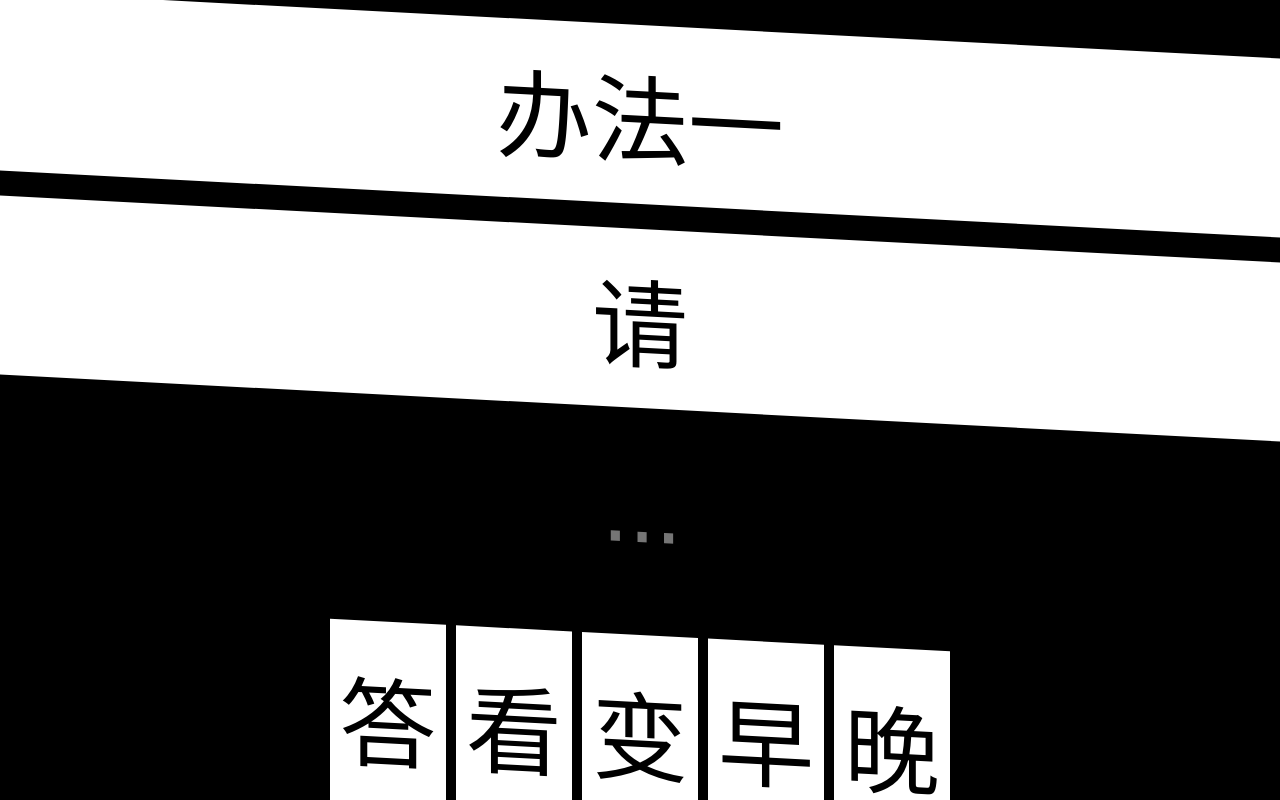
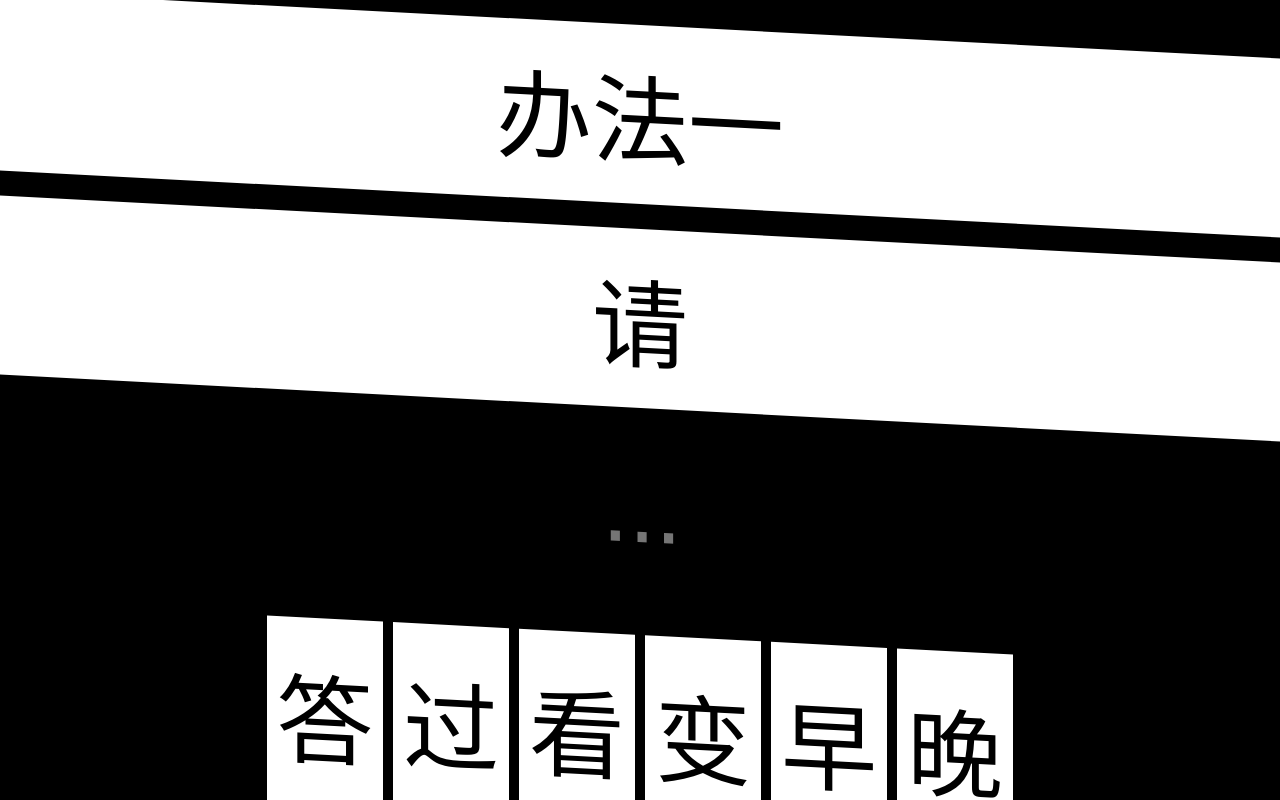
Before and after one commit to maxburkhardt/flazh, a React (Create React App) app: page / in a window 1280 px wide. Built offline with nearby package versions, Linux system fonts and the light colour scheme.

Commit message:
Skip button, better flip view

```diff
--- a/src/containers/GameContainer.tsx
+++ b/src/containers/GameContainer.tsx
@@ -40,21 +40,18 @@ function GameContainer({ updateTheme }: Props) {
       setCurrentWord(getWord());
     } else {
       // Incorrect!
-      showAnswer(true);
+      setDisplayColor(theme.colors.danger);
+      setAnswerShown(true);
+      setTextEntry("");
+      setTimeout(() => {
+        setDisplayColor(theme.colors.displayBackground);
+        setAnswerShown(false);
+      }, 1000);
     }
   };
-  const showAnswer = (withColors: boolean) => {
-    if (withColors) {
-      setDisplayColor(theme.colors.danger);
-    }
-    setAnswerShown(true);
-    setTextEntry("");
-    setTimeout(() => {
-      if (withColors) {
-        setDisplayColor(theme.colors.displayBackground);
-      }
-      setAnswerShown(false);
-    }, 1000);
+  const skip = () => {
+    setAnswerShown(false);
+    setCurrentWord(getWord());
   };
   return (
     <div css={style}>
@@ -70,7 +67,10 @@ function GameContainer({ updateTheme }: Props) {
       />
       <InputCard>
         <Button onClick={evaluateAnswer}>答</Button>
-        <Button onClick={() => showAnswer(false)}>看</Button>
+        <Button onClick={skip}>过</Button>
+        <Button onClick={() => setAnswerShown(!answerShown)}>
+          {answerShown ? "不看" : "看"}
+        </Button>
         <Button onClick={() => setMode((mode + 1) % 3)}>变</Button>
         <Button onClick={() => updateTheme(day)}>早</Button>
         <Button onClick={() => updateTheme(night)}>晚</Button>
```
